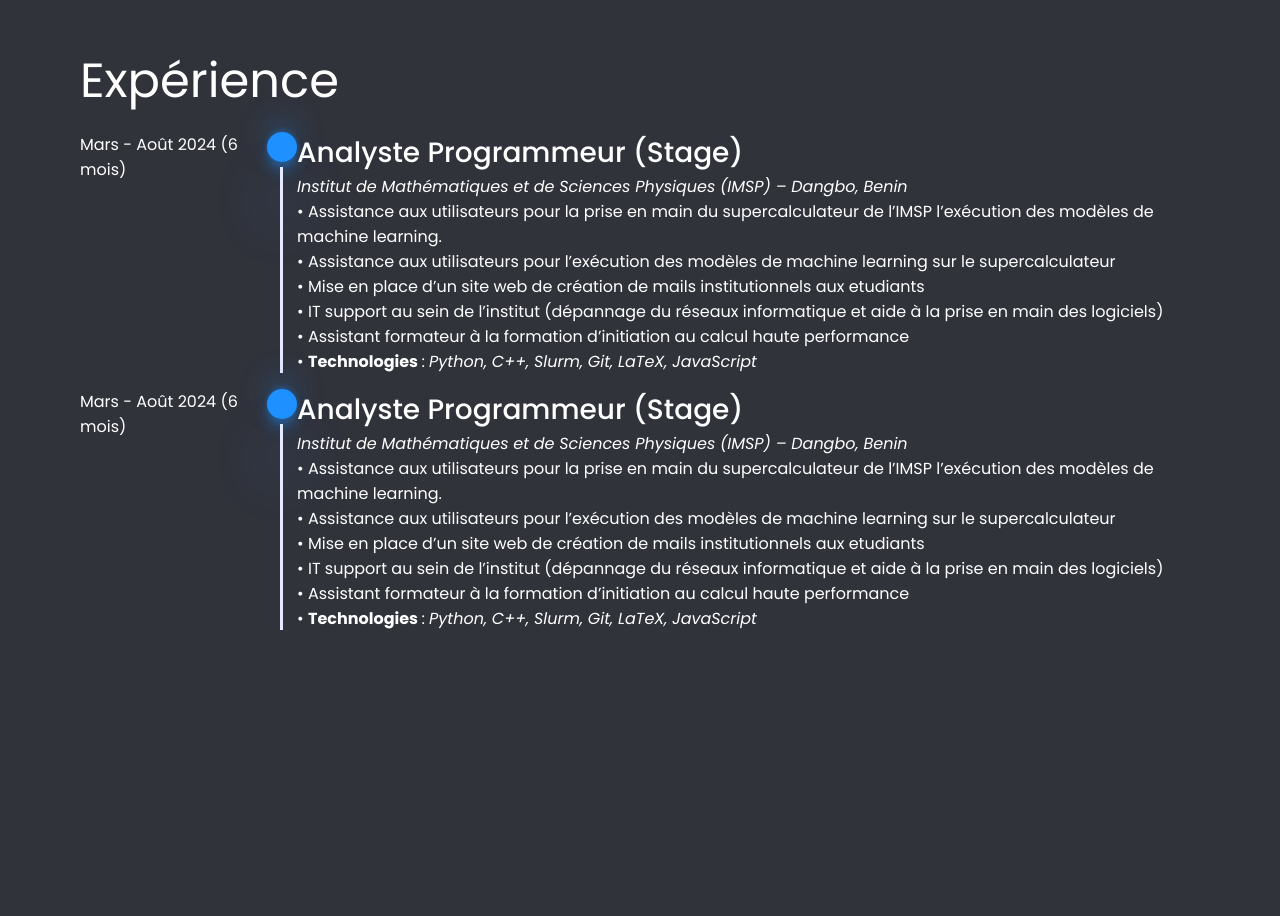
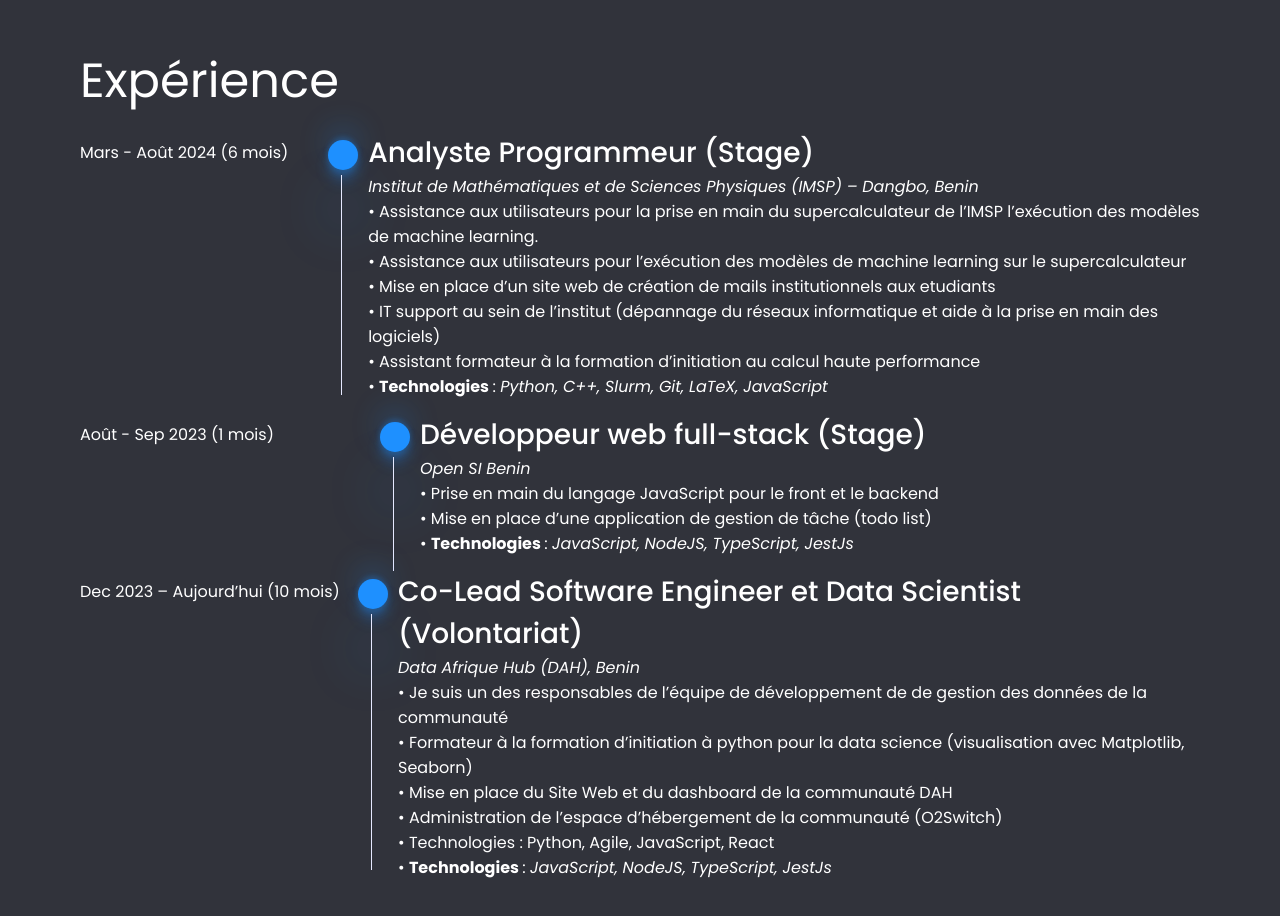
Before and after one commit to abel2319/portofolio, a React (Create React App) app: page / in a window 1280 px wide. Shown: the part 2040-2956 px from the top of the page. Before the commit the page ends 2735 px from the top, so only its background shows below. Built offline with nearby package versions, Linux system fonts and the light colour scheme.

Commit message:
done with 80% of expe

```diff
--- a/src/components/experiences/experience.css
+++ b/src/components/experiences/experience.css
@@ -17,6 +17,15 @@
   margin-top: 15px;
 }
 
+.expeItem .year{
+  width: 300px;
+  margin-top: 8px;
+}
+
+.expeItem .dotline{
+  margin-top: 8px;
+}
+
 .expeItem .dotline .dot{
   background: #1E90FF;
   width: 30px;
@@ -26,7 +35,7 @@
 }
 
 .expeItem .dotline .line {
-  border-left: solid 3px #e6e9ff;
+  border-left: solid 1px #e6e9ff;
   height: 85%;
   margin-top: 5px;
   margin-left: 13px;
@@ -34,6 +43,7 @@
 
 .expeItem .expeContent {
   margin-top: 0;
+  margin-left: 10px;
 }
 
 .expeItem .expeContent .expeItemTitle{
--- a/src/components/experiences/experience.jsx
+++ b/src/components/experiences/experience.jsx
@@ -30,23 +30,40 @@ function Experience() {
         </div>
         <div className="expeItem">
           <div className="year">
-            Mars - Août 2024 (6 mois)
+          Août - Sep 2023 (1 mois)
           </div>
           <div className="dotline">
             <div className="dot"></div>
             <div className="line"></div>
           </div>
           <div className="expeContent">
-          <span className='expeItemTitle'>Analyste Programmeur (Stage)</span>
+          <span className='expeItemTitle'>Développeur web full-stack (Stage)</span>
             <p>
-            <em>Institut de Mathématiques et de Sciences Physiques (IMSP) – Dangbo, Benin</em> <br />
-
-            • Assistance aux utilisateurs pour la prise en main du supercalculateur de l’IMSP l’exécution des modèles de machine learning. <br />
-            • Assistance aux utilisateurs pour l’exécution des modèles de machine learning sur le supercalculateur <br />
-            • Mise en place d’un site web de création de mails institutionnels aux etudiants <br />
-            • IT support au sein de l’institut (dépannage du réseaux informatique et aide à la prise en main des logiciels) <br />
-            • Assistant formateur à la formation d’initiation au calcul haute performance <br />
-            • <strong> Technologies </strong>: <em> Python, C++, Slurm, Git, LaTeX, JavaScript</em> <br />
+            <em>Open SI Benin</em> <br />
+            • Prise en main du langage JavaScript pour le front et le backend <br />
+            • Mise en place d’une application de gestion de tâche (todo list) <br />
+            • <strong> Technologies </strong>: <em> JavaScript, NodeJS, TypeScript, JestJs</em> <br />
+            </p>
+          </div>
+        </div>
+        <div className="expeItem">
+          <div className="year">
+            Dec 2023 – Aujourd’hui (10 mois)
+          </div>
+          <div className="dotline">
+            <div className="dot"></div>
+            <div className="line"></div>
+          </div>
+          <div className="expeContent">
+          <span className='expeItemTitle'>Co-Lead Software Engineer et Data Scientist (Volontariat)</span>
+            <p>
+            <em>Data Afrique Hub (DAH), Benin</em> <br />
+            • Je suis un des responsables de l’équipe de développement de de gestion des données de la communauté <br />
+            • Formateur à la formation d’initiation à python pour la data science (visualisation avec Matplotlib, Seaborn) <br />
+            • Mise en place du Site Web et du dashboard de la communauté DAH <br />
+            • Administration de l’espace d’hébergement de la communauté (O2Switch) <br />
+            • Technologies : Python, Agile, JavaScript, React <br />
+            • <strong> Technologies </strong>: <em> JavaScript, NodeJS, TypeScript, JestJs</em> <br />
             </p>
           </div>
         </div>
```
